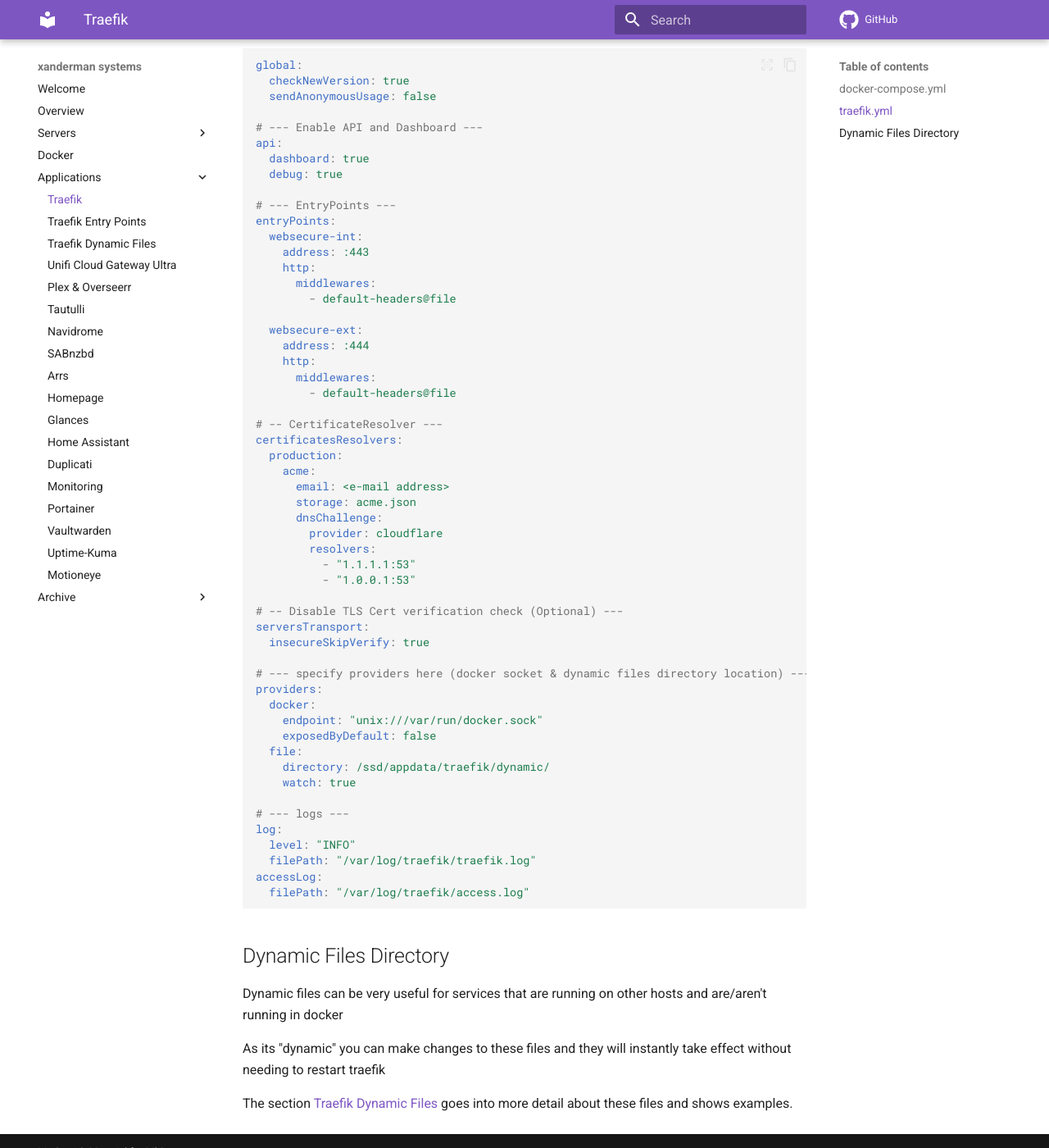
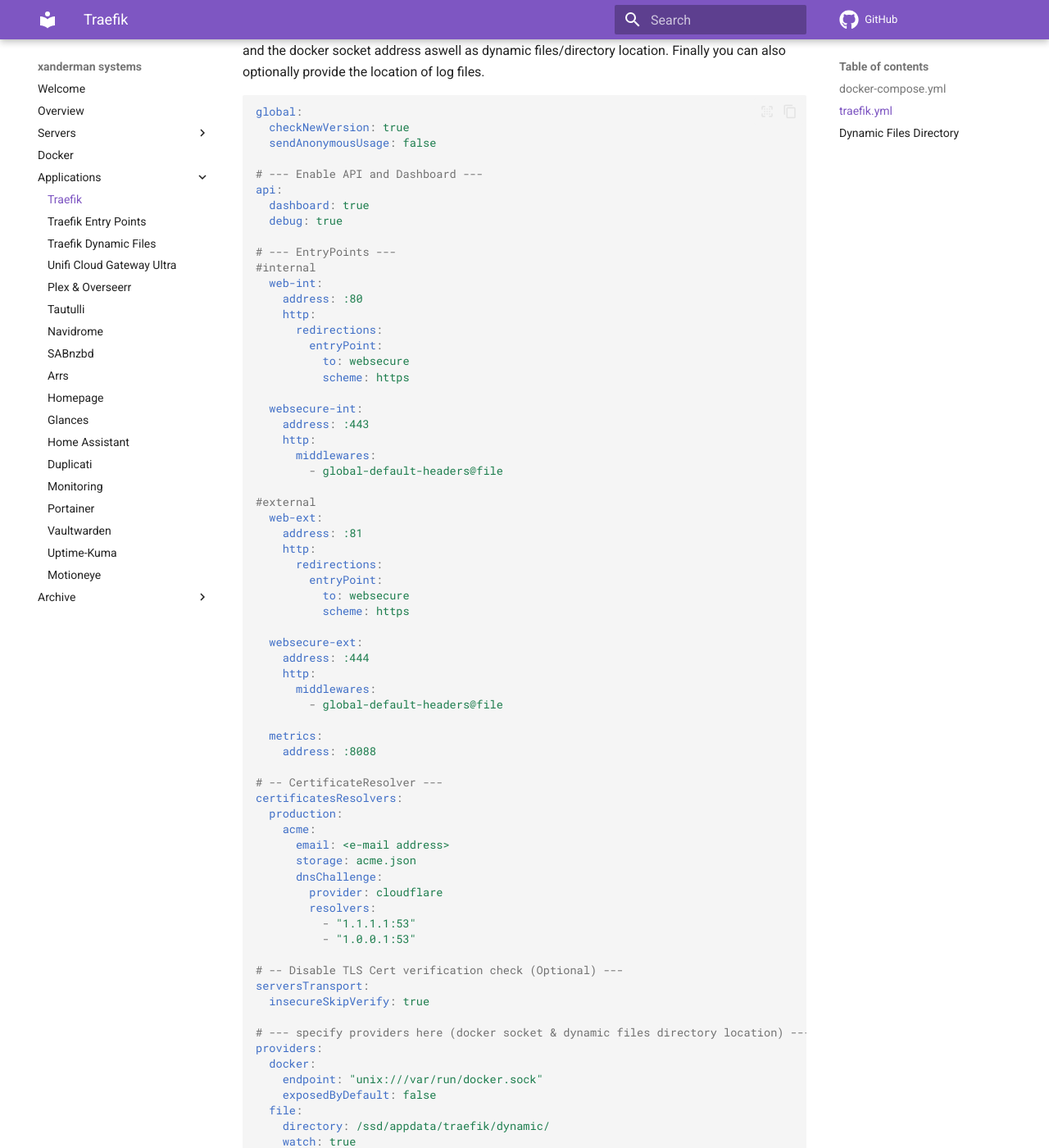
Before and after one commit to Xanderlicious/mkdocs, an MkDocs documentation site: the page built from docs/traefik.md, in a window 1280 px wide and 1400 px high, scrolled down 2976 px. Shown: the whole window at 82% size. Built offline with MkDocs 1.6.1 and Material for MkDocs 9.7.7, drawn with Linux system fonts in a browser that asks for light colours; comment, search, counter and statistics services are not loaded; some of the changed text lies outside the part shown.

Commit message:
added in metrics and changes to entrypoints

````diff
--- a/docs/traefik.md
+++ b/docs/traefik.md
@@ -55,18 +55,21 @@
 services:
 
   traefik:
-    image: traefik:3.0.1
+    image: traefik:3.1.0-rc3
     container_name: traefik
     restart: always
     networks:
       default:
         ipv4_address: "172.19.0.2"
     ports:
+      - 80:80
+      - 81:81
       - 443:443
       - 444:444
+      - 8088:8088
     environment:
-      - CF_API_EMAIL=<e-mail address>
-      - CF_DNS_API_TOKEN=<cloudflare DNS API token>
+      - CF_API_EMAIL=${CF_API_EMAIL}
+      - CF_DNS_API_TOKEN=${CF_DNS_API_TOKEN}
     volumes:
       - /etc/localtime:/etc/localtime:ro
       - /var/run/docker.sock:/var/run/docker.sock:ro
@@ -128,18 +131,38 @@
   debug: true
 
 # --- EntryPoints ---
-entryPoints:
+#internal
+  web-int:
+    address: :80
+    http:
+      redirections:
+        entryPoint:
+          to: websecure
+          scheme: https
+
   websecure-int:
     address: :443
     http:
       middlewares:
-        - default-headers@file
+        - global-default-headers@file
+
+#external
+  web-ext:
+    address: :81
+    http:
+      redirections:
+        entryPoint:
+          to: websecure
+          scheme: https
 
   websecure-ext:
     address: :444
     http:
       middlewares:
-        - default-headers@file
+        - global-default-headers@file
+
+  metrics:
+    address: :8088
 
 # -- CertificateResolver ---
 certificatesResolvers:
@@ -170,8 +193,21 @@
 log:
   level: "INFO"
   filePath: "/var/log/traefik/traefik.log"
+
 accessLog:
   filePath: "/var/log/traefik/access.log"
+
+# --- metrics ---
+metrics:
+  prometheus:
+    addRoutersLabels: true
+    addServicesLabels: true
+    entryPoint: metrics
+    buckets:
+        - 0.1
+        - 0.3
+        - 1.2
+        - 5.0
 ```
 
 ##Dynamic Files Directory
````
